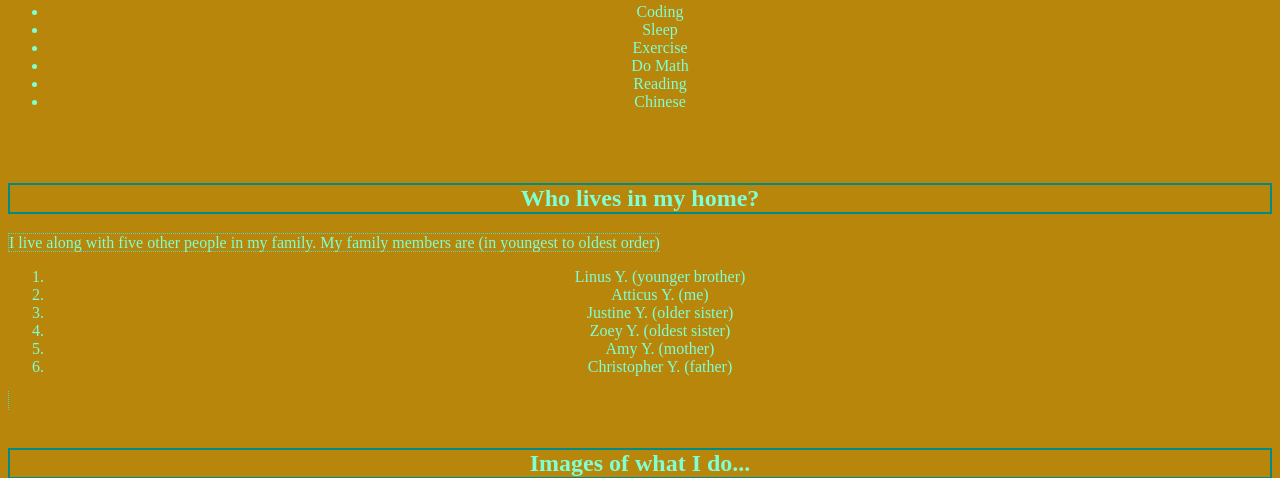
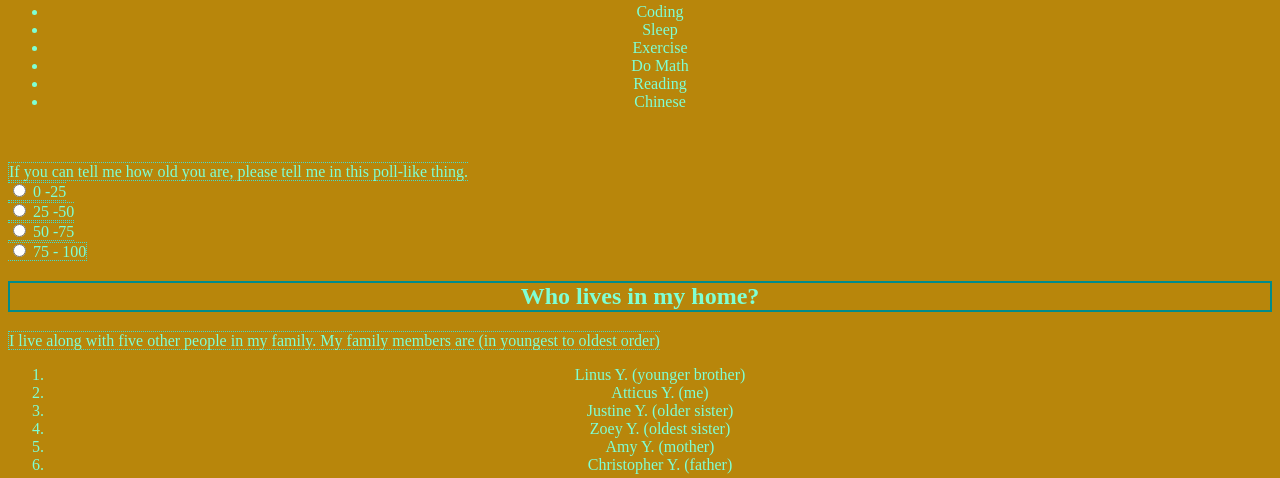
Before and after one commit to AtticusYong/My-Website, a plain HTML site: page index.html in a window 1280 px wide. Shown: the part 429-907 px from the top of the page. Drawn offline with Linux system fonts and the light colour scheme.

Commit message:
Added a poll-like thing

```diff
--- a/index.html
+++ b/index.html
@@ -43,7 +43,18 @@
       </ul>
       <br><br>
 
-
+      <span>
+        If you can tell me how old you are, please tell me in this poll-like thing.
+        <br>
+        <input type="radio" name = "age" value = "0 - 25" id = "option-1">
+        <label for="option-1">0 -25</label><br>
+        <input type="radio" name = "age" value = "25 - 50" id = "option-2">
+        <label for="option-1">25 -50</label><br>
+        <input type="radio" name = "age" value = "50 - 75" id = "option-3">
+        <label for="option-1">50 -75</label><br>
+        <input type="radio" name = "age" value = "75 - 100" id = "option-4">
+        <label for="option-1">75 - 100</label>
+      <span>
 
       <h2>Who lives in my home?</h2>
 
```
